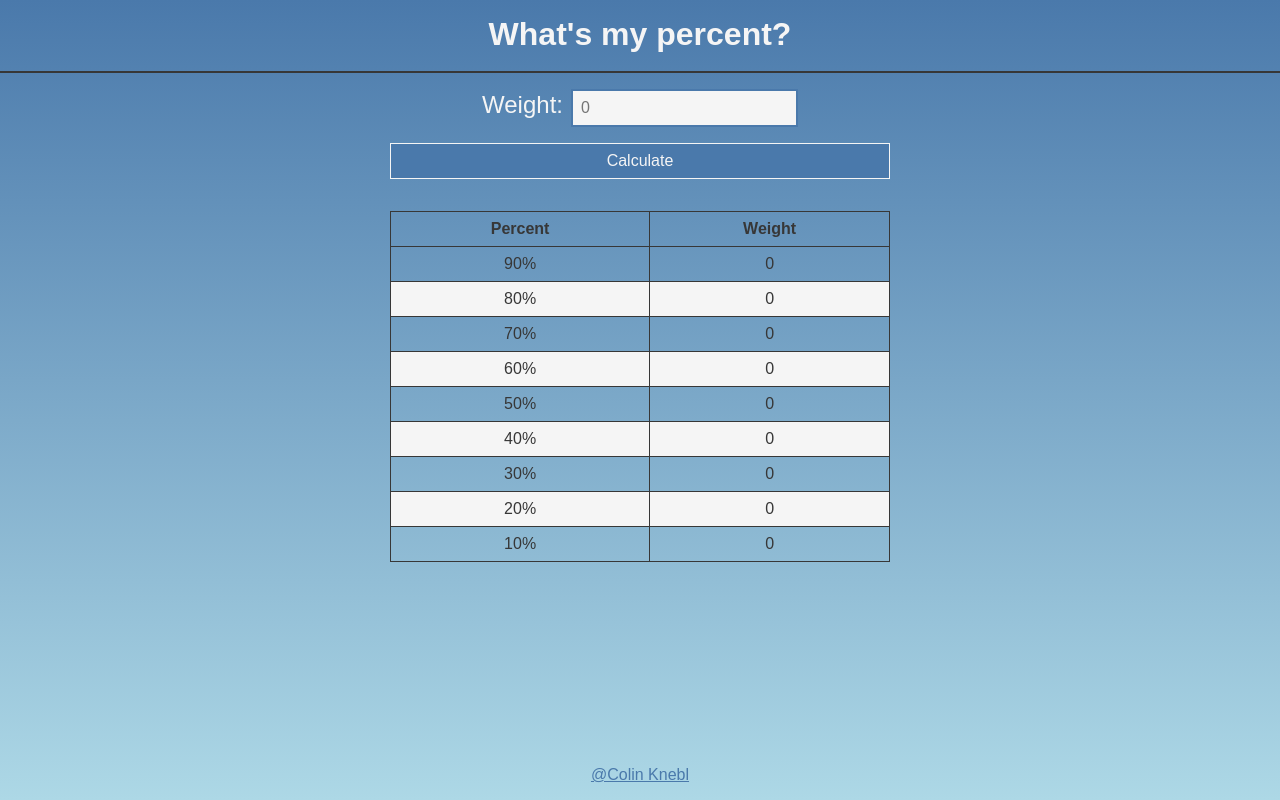
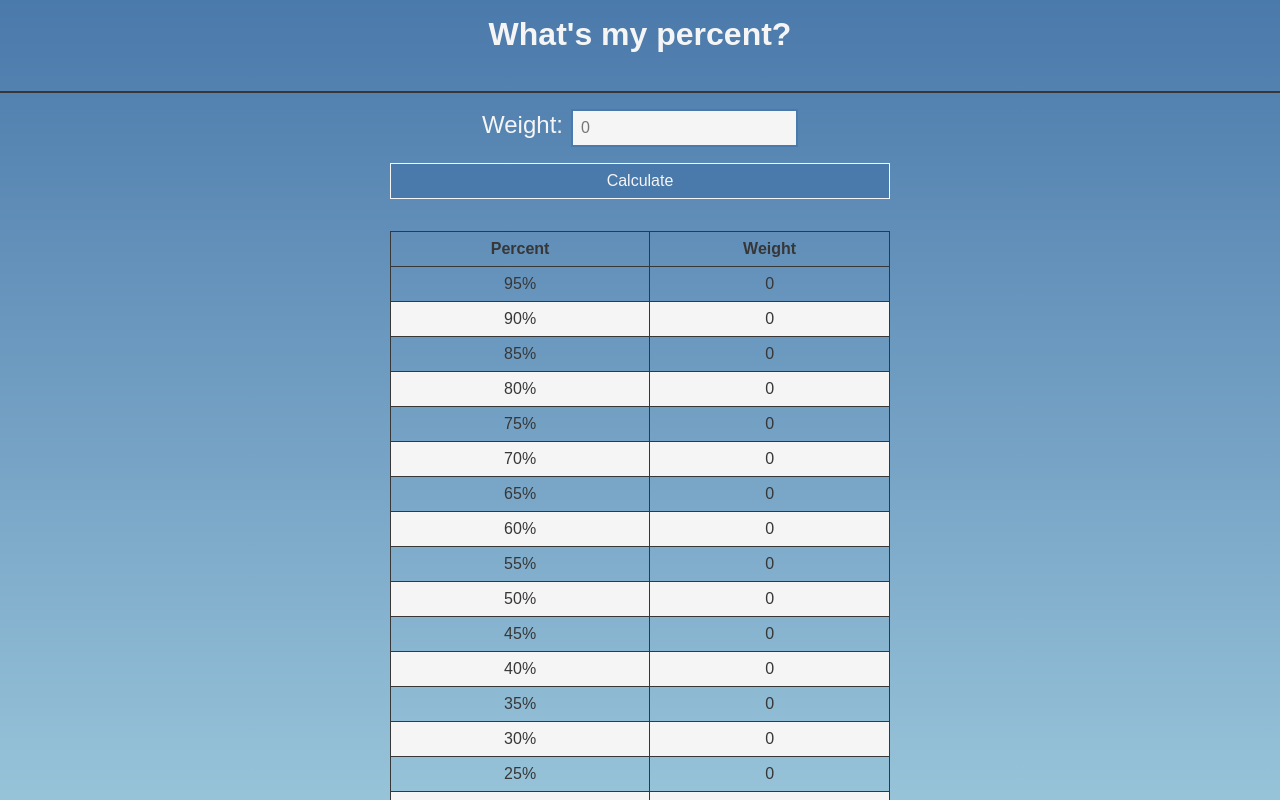
Before and after one commit to colinknebl/percents, a React (Create React App) app: page / in a window 1280 px wide. Shown: the top 800 px of the page. Built offline with nearby package versions, Linux system fonts and the light colour scheme.

Commit message:
added in the fives

```diff
--- a/public/index.html
+++ b/public/index.html
@@ -1,17 +1,17 @@
 <!DOCTYPE html>
 <html lang="en">
   <head>
-    <meta charset="utf-8">
-    <meta name="viewport" content="width=device-width, initial-scale=1, shrink-to-fit=no">
-    <meta name="theme-color" content="#4A79AB">
-    <link rel="apple-touch-icon" href="bluePercent.png">
-    <link href="iphone6Splashscreen.png" sizes="1242x2208" rel="apple-touch-startup-image" />
+    <meta charset="utf-8" />
+    <meta name="viewport" content="width=device-width, initial-scale=1, shrink-to-fit=no" />
+    <meta name="theme-color" content="#4A79AB" />
+    <link rel="apple-touch-icon" href="bluePercent.png" />
+    <link rel="apple-touch-startup-image" sizes="1242x2208" href="iphone6Splashscreen.png" />
     <!--
       manifest.json provides metadata used when your web app is added to the
       homescreen on Android. See https://developers.google.com/web/fundamentals/engage-and-retain/web-app-manifest/
     -->
-    <link rel="manifest" href="%PUBLIC_URL%/manifest.json">
-    <link rel="shortcut icon" href="%PUBLIC_URL%/favicon.ico">
+    <link rel="manifest" href="%PUBLIC_URL%/manifest.json" />
+    <link rel="shortcut icon" href="%PUBLIC_URL%/favicon.ico" />
     <!--
       Notice the use of %PUBLIC_URL% in the tags above.
       It will be replaced with the URL of the `public` folder during the build.
--- a/src/App.js
+++ b/src/App.js
@@ -5,14 +5,23 @@ class App extends Component {
 
   state = {
     percents: {
+      ninetyFive: 0,
       ninety: 0,
+      eightyFive: 0,
       eighty: 0,
+      seventyFive: 0,
       seventy: 0,
+      sixtyFive: 0,
       sixty: 0,
+      fiftyFive: 0,
       fifty: 0,
+      fortyFive: 0,
       forty: 0,
+      thirtyFive: 0,
       thirty: 0,
+      twentyFive: 0,
       twenty: 0,
+      fifteen: 0,
       ten: 0
     }
   }
@@ -23,14 +32,23 @@ class App extends Component {
 
     this.setState({
       percents: {
+        ninetyFive: Math.floor(weight * .95),
         ninety: Math.floor(weight * .9),
+        eightyFive: Math.floor(weight * .85),
         eighty: Math.floor(weight * .8),
+        seventyFive: Math.floor(weight * .75),
         seventy: Math.floor(weight * .7),
+        sixtyFive: Math.floor(weight * .65),
         sixty: Math.floor(weight * .6),
+        fiftyFive: Math.floor(weight * .55),
         fifty: Math.floor(weight * .5),
+        fortyFive: Math.floor(weight * .45),
         forty: Math.floor(weight * .4),
+        thirtyFive: Math.floor(weight * .35),
         thirty: Math.floor(weight * .3),
+        twentyFive: Math.floor(weight * .25),
         twenty: Math.floor(weight * .2),
+        fifteen: Math.floor(weight * .15),
         ten: Math.floor(weight * .1)
       }
     })
@@ -63,36 +81,72 @@ class App extends Component {
             </thead>
             <tbody>
               <tr>
+                <td>95%</td>
+                <td>{percents.ninetyFive}</td>
+              </tr>
+              <tr>
                 <td>90%</td>
                 <td>{percents.ninety}</td>
+              </tr>
+              <tr>
+                <td>85%</td>
+                <td>{percents.eightyFive}</td>
               </tr>
               <tr>
                 <td>80%</td>
                 <td>{percents.eighty}</td>
               </tr>
               <tr>
+                <td>75%</td>
+                <td>{percents.seventyFive}</td>
+              </tr>
+              <tr>
                 <td>70%</td>
                 <td>{percents.seventy}</td>
+              </tr>
+              <tr>
+                <td>65%</td>
+                <td>{percents.sixtyFive}</td>
               </tr>
               <tr>
                 <td>60%</td>
                 <td>{percents.sixty}</td>
               </tr>
               <tr>
+                <td>55%</td>
+                <td>{percents.fiftyFive}</td>
+              </tr>
+              <tr>
                 <td>50%</td>
                 <td>{percents.fifty}</td>
+              </tr>
+              <tr>
+                <td>45%</td>
+                <td>{percents.fortyFive}</td>
               </tr>
               <tr>
                 <td>40%</td>
                 <td>{percents.forty}</td>
               </tr>
               <tr>
+                <td>35%</td>
+                <td>{percents.thirtyFive}</td>
+              </tr>
+              <tr>
                 <td>30%</td>
                 <td>{percents.thirty}</td>
               </tr>
               <tr>
+                <td>25%</td>
+                <td>{percents.twentyFive}</td>
+              </tr>
+              <tr>
                 <td>20%</td>
                 <td>{percents.twenty}</td>
+              </tr>
+              <tr>
+                <td>15%</td>
+                <td>{percents.fifteen}</td>
               </tr>
               <tr>
                 <td>10%</td>
```
